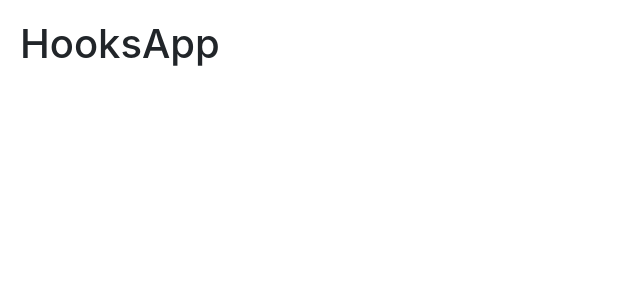
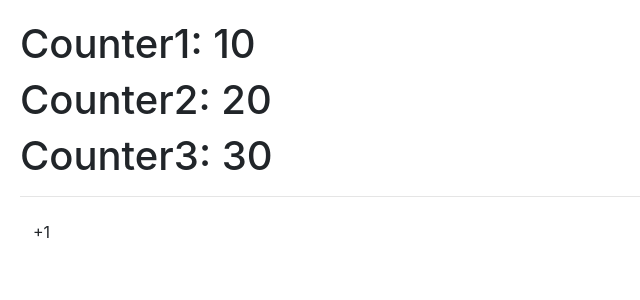
Before and after one commit to arosteguimaranto/Profundizando-Hooks, a React (Vite) app: page / in a window 1280 px wide. Shown: the top 300 px of the page, without its empty margins (0-640 px from the left). Built offline with nearby package versions, Linux system fonts and the light colour scheme.

Commit message:
useState

```diff
--- /dev/null
+++ b/src/01-useState/CounterApp.jsx
@@ -0,0 +1,24 @@
+import { useState } from "react"
+
+
+
+export const CounterApp = () => {
+
+    const [counter, setCounter] = useState(10)
+    const [counterTwo, setCounterTwo] = useState(20)
+    const [counterThree, setCounterThree] = useState(30)
+
+
+
+  return (
+    <>
+    <h1> Counter1: {counter} </h1>
+    <h1> Counter2: {counterTwo} </h1>
+    <h1> Counter3: {counterThree} </h1>
+    <hr />
+
+    <button className="btn" onClick={()=> setCounter(counter + 1)}> +1 </button>
+
+    </>
+  )
+}
--- a/src/main.jsx
+++ b/src/main.jsx
@@ -1,11 +1,12 @@
 import React from 'react'
 import ReactDOM from 'react-dom/client'
+import { CounterApp } from './01-useState/CounterApp'
 
-import { HooksApp } from './HooksApp'
+//import { HooksApp } from './HooksApp'
 import './index.css'
 
 ReactDOM.createRoot(document.getElementById('root')).render(
   <React.StrictMode>
-    <HooksApp />
+    <CounterApp  />
   </React.StrictMode>,
 )
```
